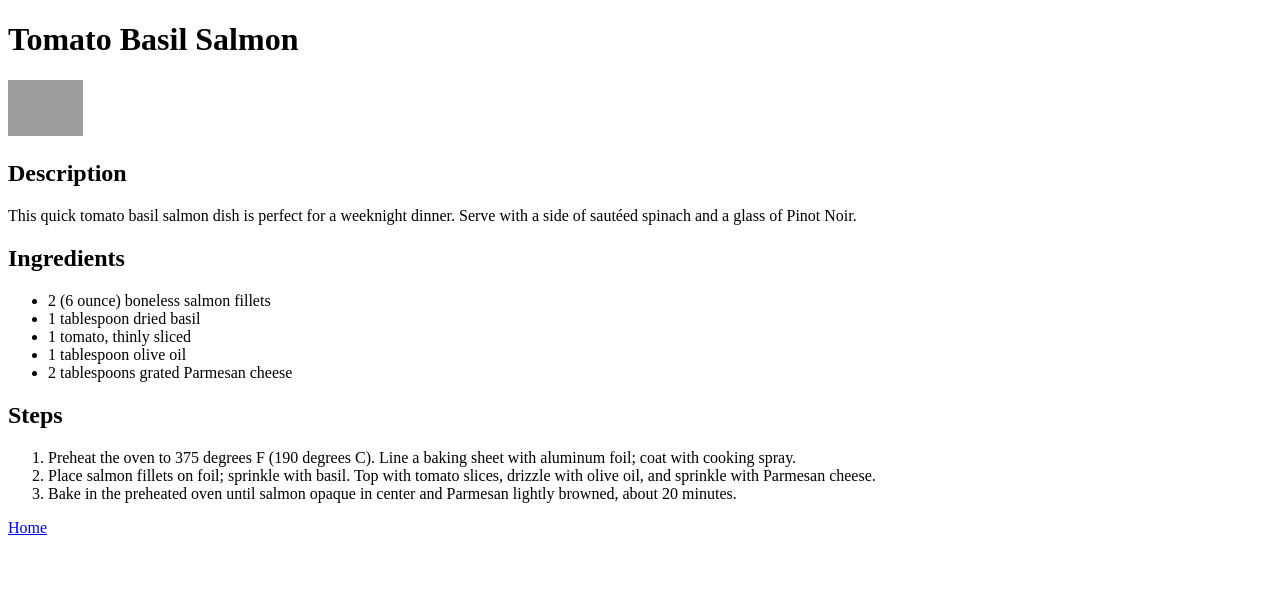
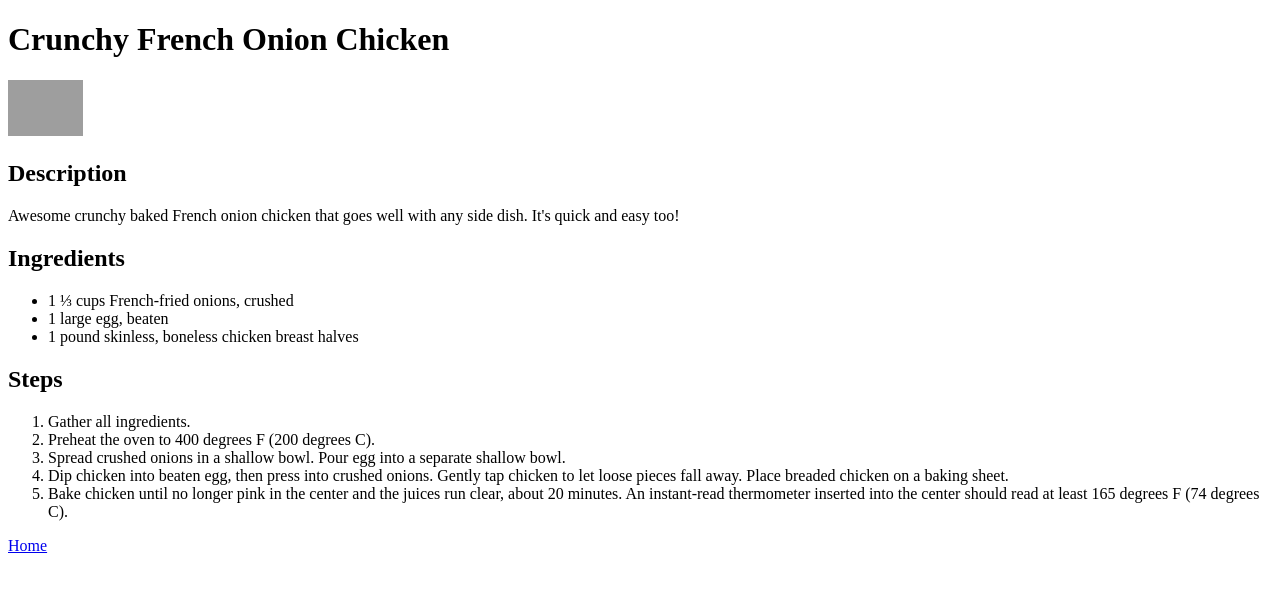
Before and after one commit to mdm3559/odin-recipes, a plain HTML site: page recipes/crunchy-french-onion-chicken.html in a window 1280 px wide. Drawn offline with Linux system fonts and the light colour scheme; grey boxes are pictures that could not be loaded.

Commit message:
Finish crunchy-french-onion-chicken.html

```diff
--- a/recipes/crunchy-french-onion-chicken.html
+++ b/recipes/crunchy-french-onion-chicken.html
@@ -3,26 +3,26 @@
 <head>
     <meta charset="UTF-8">
     <meta name="viewport" content="width=device-width, initial-scale=1.0">
-    <title>Tomato Basil Salmon</title>
+    <title>Crunchy French Onion Chicken</title>
 </head>
 <body>
-    <h1>Tomato Basil Salmon</h1>
-    <img src="https://www.allrecipes.com/thmb/Z1HDCJfU4zMzryDKszLkjlds3dY=/750x0/filters:no_upscale():max_bytes(150000):strip_icc():format(webp)/691788-feff4d9b6627463e8af46a2d36a2d2e8.jpg" alt="Tomato Basil Salmon" width="75">
+    <h1>Crunchy French Onion Chicken</h1>
+    <img src="https://www.allrecipes.com/thmb/JXf_bRp3P4nYUSqDpBAuWn9a1pc=/750x0/filters:no_upscale():max_bytes(150000):strip_icc():format(webp)/239896_CrunchyFrenchOnionChicken_ddmfs_3x4_4208-b378cd2b53c547a8b12bb55c346d1d3b.jpg" alt="Crunchy French Onion Chicken" width="75">
     <h2>Description</h2>
-    <p>This quick tomato basil salmon dish is perfect for a weeknight dinner. Serve with a side of sautéed spinach and a glass of Pinot Noir.</p>
+    <p>Awesome crunchy baked French onion chicken that goes well with any side dish. It's quick and easy too!</p>
     <h2>Ingredients</h2>
     <ul>
-        <li>2 (6 ounce) boneless salmon fillets</li>
-        <li>1 tablespoon dried basil</li>
-        <li>1 tomato, thinly sliced</li>
-        <li>1 tablespoon olive oil</li>
-        <li>2 tablespoons grated Parmesan cheese</li>
+        <li>1 ⅓ cups French-fried onions, crushed</li>
+        <li>1 large egg, beaten</li>
+        <li>1 pound skinless, boneless chicken breast halves</li>
     </ul>
     <h2>Steps</h2>
     <ol>
-        <li>Preheat the oven to 375 degrees F (190 degrees C). Line a baking sheet with aluminum foil; coat with cooking spray.</li>
-        <li>Place salmon fillets on foil; sprinkle with basil. Top with tomato slices, drizzle with olive oil, and sprinkle with Parmesan cheese.</li>
-        <li>Bake in the preheated oven until salmon opaque in center and Parmesan lightly browned, about 20 minutes.</li>
+        <li>Gather all ingredients.</li>
+        <li>Preheat the oven to 400 degrees F (200 degrees C).</li>
+        <li>Spread crushed onions in a shallow bowl. Pour egg into a separate shallow bowl.</li>
+        <li>Dip chicken into beaten egg, then press into crushed onions. Gently tap chicken to let loose pieces fall away. Place breaded chicken on a baking sheet.</li>
+        <li>Bake chicken until no longer pink in the center and the juices run clear, about 20 minutes. An instant-read thermometer inserted into the center should read at least 165 degrees F (74 degrees C).</li>
     </ol>
     <a href="../index.html">Home</a>
 </body>
```
Also changed, not shown: recipes/tomato-basil-salmon.html (+11 -5 lines).
